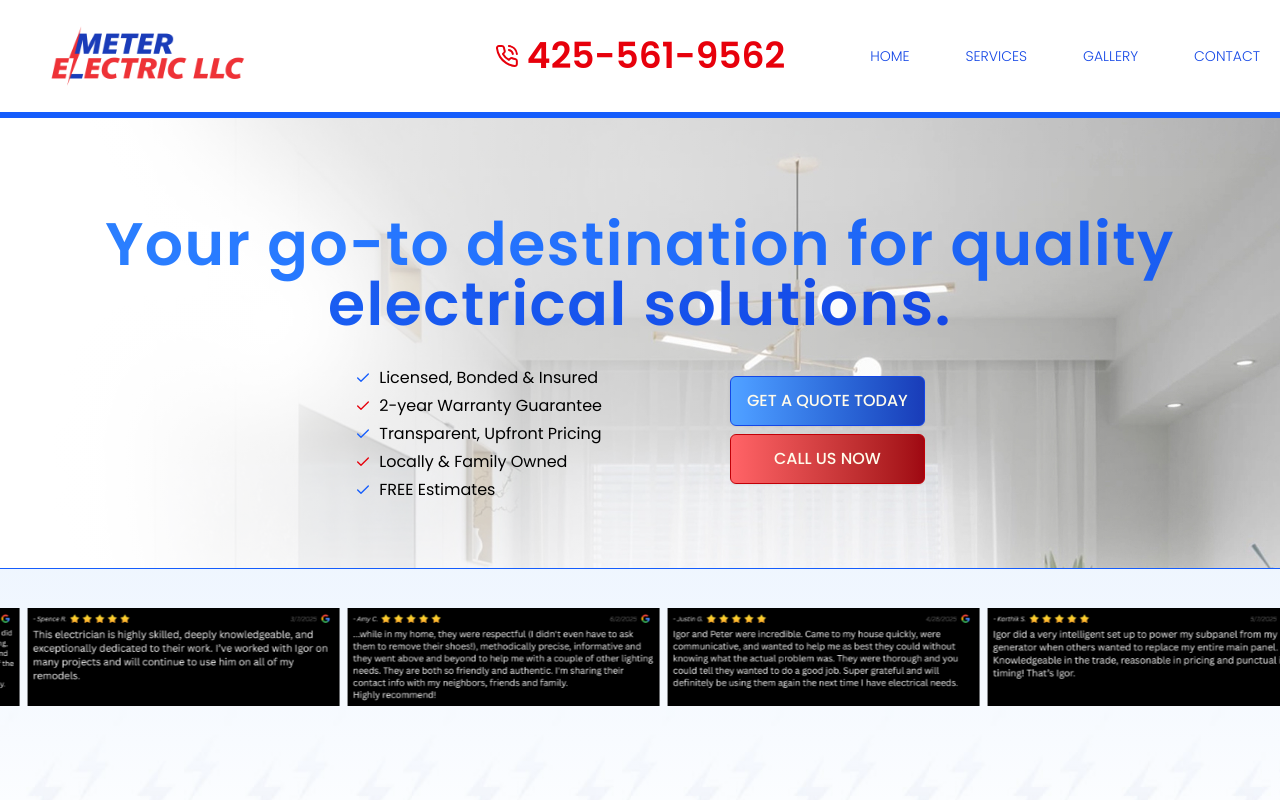
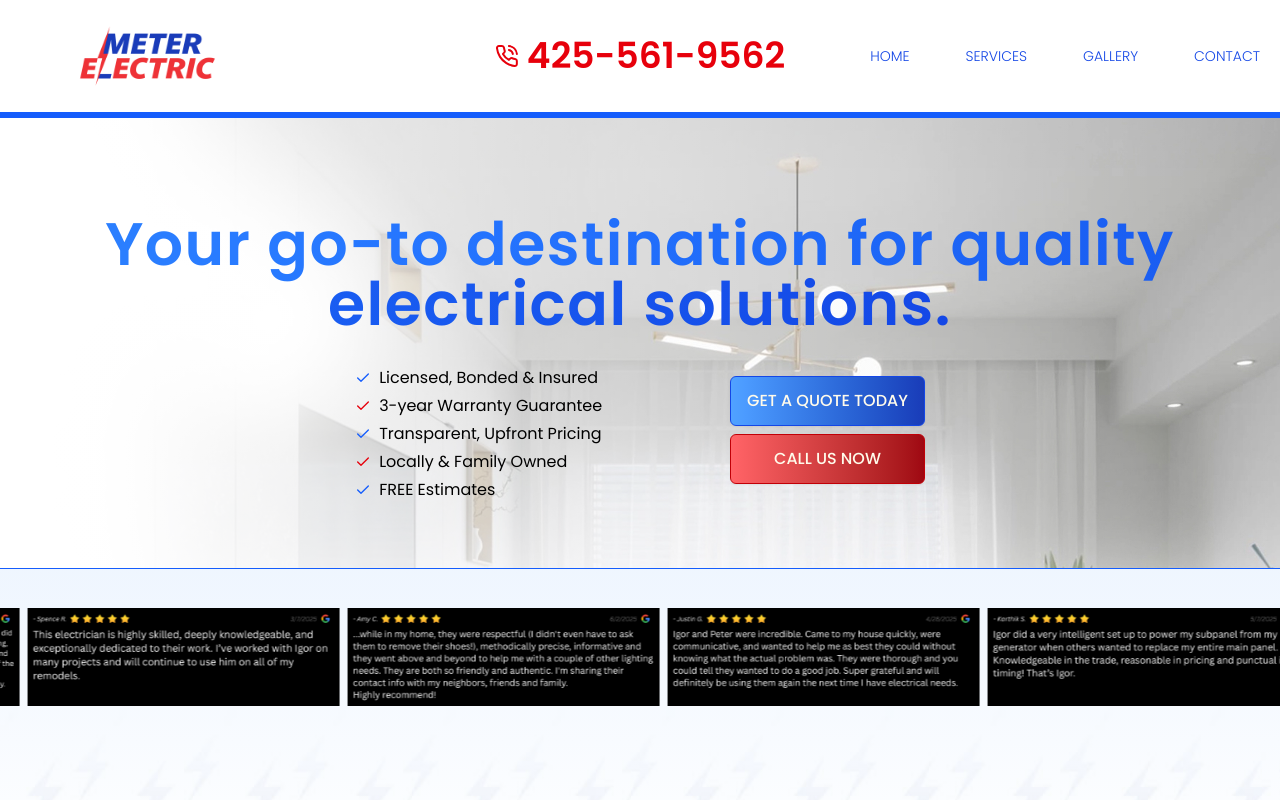
Before and after one commit to vtonu/meterelectric, a React (Vite) app: page / in a window 1280 px wide. Shown: the top 800 px of the page. Built offline with nearby package versions, Linux system fonts and the light colour scheme; what tailwindcss-motion would draw is missing.

Commit message:
Removed LLC from the logo, changed 2-year warranty to 3 and updated copyright year to 2026 in the footer.

```diff
--- a/src/components/Footer.jsx
+++ b/src/components/Footer.jsx
@@ -49,7 +49,7 @@ const Footer = () => {
       </h6>
       <br></br>
       <h6 className="text-xs font-light text-neutral-700 ">
-        Copyright © 2025 METER ELECTRIC LLC.
+        Copyright © 2026 METER ELECTRIC LLC.
       </h6>
     </footer>
   );
--- a/src/components/HeroSection.jsx
+++ b/src/components/HeroSection.jsx
@@ -17,7 +17,7 @@ const HeroSection = ({ contactRef }) => {
             <ul className="flex flex-col space-y-1 xs:space-y-2">
               {[
                 "Licensed, Bonded & Insured",
-                "2-year Warranty Guarantee",
+                "3-year Warranty Guarantee",
                 "Transparent, Upfront Pricing",
                 "Locally & Family Owned",
                 "FREE Estimates",
--- a/src/components/Navbar.jsx
+++ b/src/components/Navbar.jsx
@@ -1,6 +1,6 @@
 import { Menu, X, PhoneCall } from "lucide-react";
 import { useState } from "react";
-import logo from "../assets/logo.png";
+import logo from "../assets/logonollc.png";
 import { navItems } from "../constants";
 import { Link, useNavigate, useLocation } from "react-router-dom";
 
```
Also changed, not shown: src/assets/logonollc.png (added).
